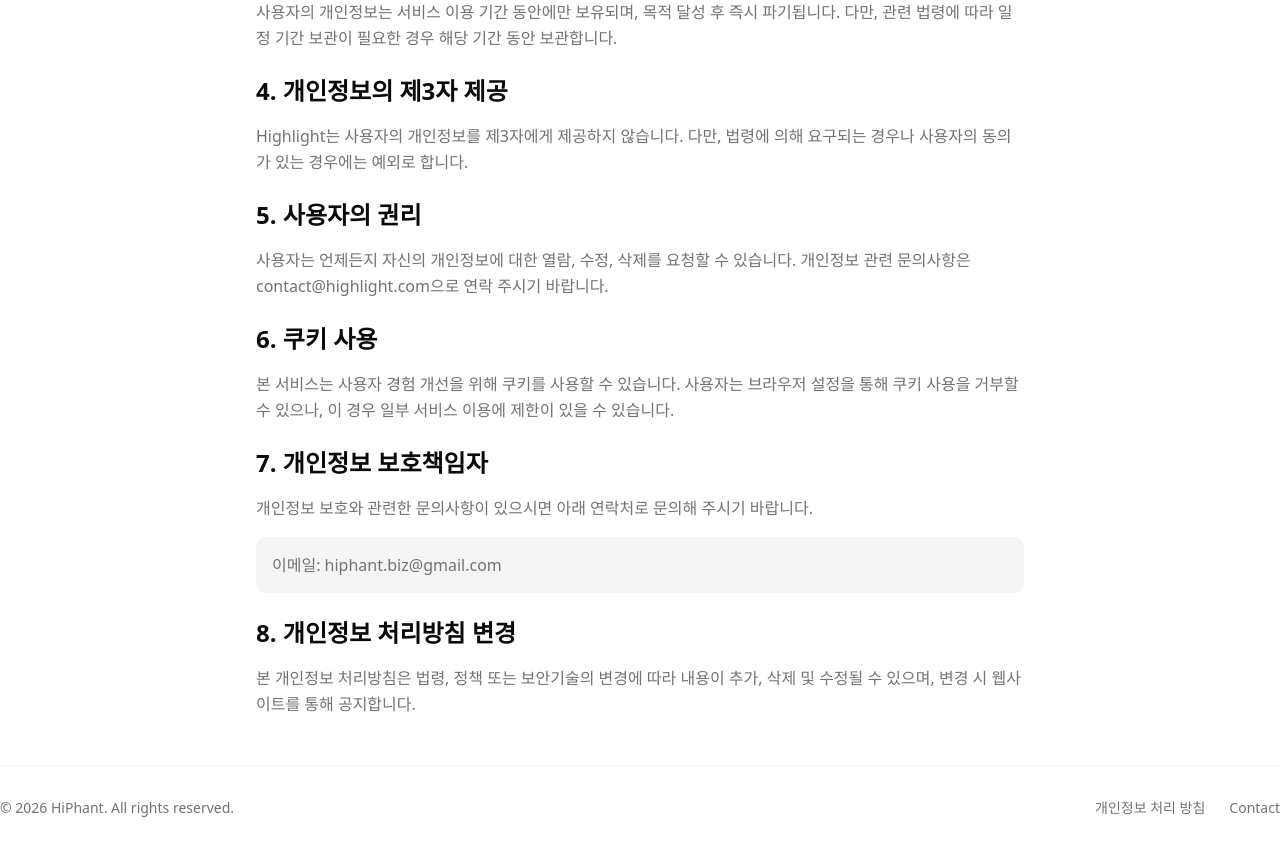
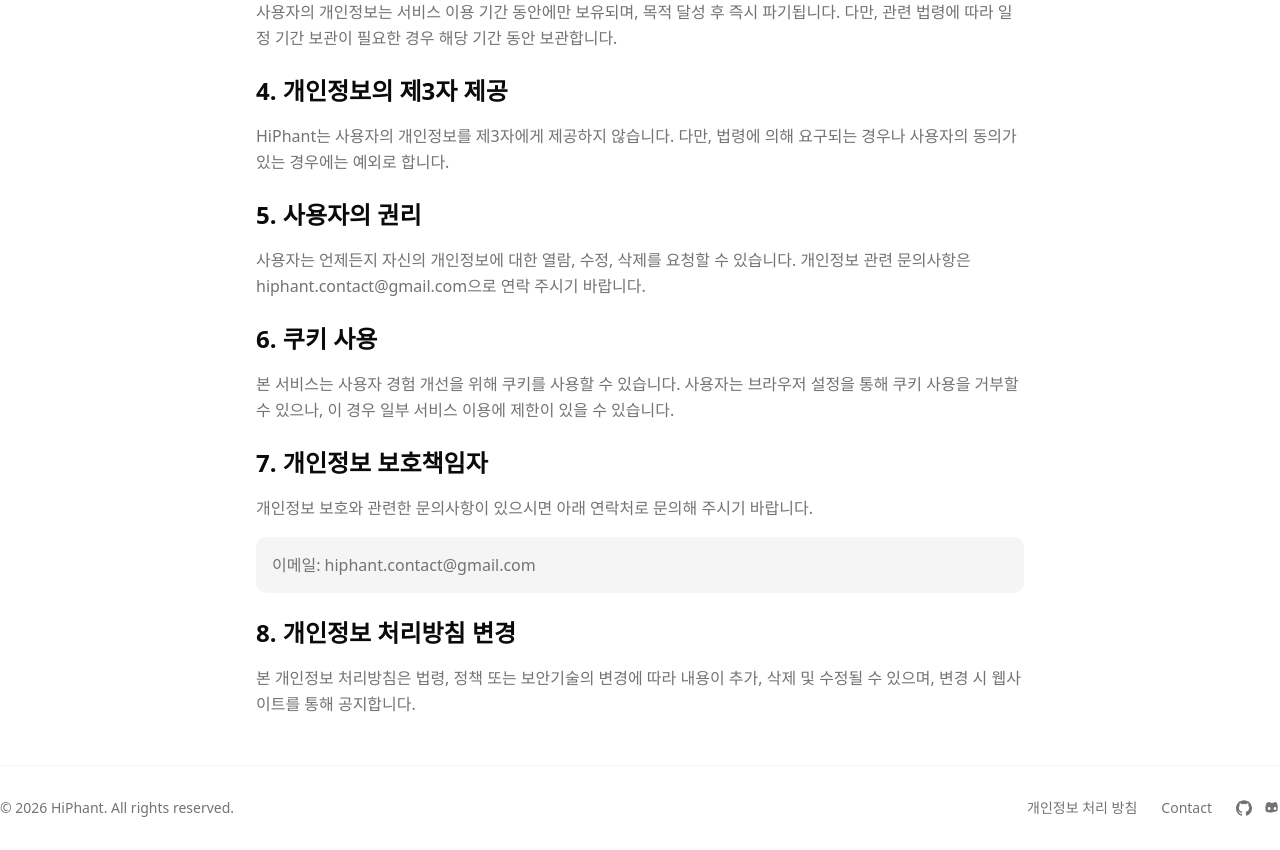
Before and after one commit to pachylover/hiphant-client, a Next.js app: page /privacy in a window 1280 px wide. Shown: the part 600-1450 px from the top of the page. Built offline with nearby package versions, Linux system fonts and the light colour scheme.

Commit message:
Add README and update privacy policy and footer contact information

```diff
--- a/app/privacy/page.tsx
+++ b/app/privacy/page.tsx
@@ -4,14 +4,14 @@ export default function PrivacyPage() {
       <div className="mx-auto max-w-3xl space-y-8">
         <div className="space-y-4">
           <h1 className="text-4xl font-bold">개인정보 처리 방침</h1>
-          <p className="text-muted-foreground">최종 수정일: 2025년 1월 10일</p>
+          <p className="text-muted-foreground">최종 수정일: 2026년 2월 18일</p>
         </div>
 
         <div className="prose prose-neutral dark:prose-invert max-w-none space-y-6">
           <section className="space-y-4">
             <h2 className="text-2xl font-semibold">1. 수집하는 개인정보</h2>
             <p className="text-muted-foreground leading-relaxed">
-              Highlight는 서비스 제공을 위해 최소한의 개인정보를 수집합니다. 사용자가 입력한 비디오 URL 정보는
+              HiPhant는 서비스 제공을 위해 최소한의 개인정보를 수집합니다. 사용자가 입력한 비디오 URL 정보는
               하이라이트 생성 목적으로만 사용되며, 별도로 저장되지 않습니다.
             </p>
           </section>
@@ -37,7 +37,7 @@ export default function PrivacyPage() {
           <section className="space-y-4">
             <h2 className="text-2xl font-semibold">4. 개인정보의 제3자 제공</h2>
             <p className="text-muted-foreground leading-relaxed">
-              Highlight는 사용자의 개인정보를 제3자에게 제공하지 않습니다. 다만, 법령에 의해 요구되는 경우나 사용자의
+              HiPhant는 사용자의 개인정보를 제3자에게 제공하지 않습니다. 다만, 법령에 의해 요구되는 경우나 사용자의
               동의가 있는 경우에는 예외로 합니다.
             </p>
           </section>
@@ -46,7 +46,7 @@ export default function PrivacyPage() {
             <h2 className="text-2xl font-semibold">5. 사용자의 권리</h2>
             <p className="text-muted-foreground leading-relaxed">
               사용자는 언제든지 자신의 개인정보에 대한 열람, 수정, 삭제를 요청할 수 있습니다. 개인정보 관련 문의사항은
-              contact@highlight.com으로 연락 주시기 바랍니다.
+              hiphant.contact@gmail.com으로 연락 주시기 바랍니다.
             </p>
           </section>
 
@@ -64,7 +64,7 @@ export default function PrivacyPage() {
               개인정보 보호와 관련한 문의사항이 있으시면 아래 연락처로 문의해 주시기 바랍니다.
             </p>
             <div className="rounded-lg bg-muted p-4 text-muted-foreground">
-              <p>이메일: hiphant.biz@gmail.com</p>
+              <p>이메일: hiphant.contact@gmail.com</p>
             </div>
           </section>
 
--- a/components/footer.tsx
+++ b/components/footer.tsx
@@ -8,15 +8,43 @@ export function Footer() {
           <p className="text-sm text-muted-foreground">© {new Date().getFullYear()} HiPhant. All rights reserved.</p>
 
           <div className="flex items-center gap-6">
+            <div className="flex items-center gap-6">
               <Link href="/privacy" className="text-sm text-muted-foreground transition-colors hover:text-foreground">
                 개인정보 처리 방침
               </Link>
               <Link
-              href="mailto:hiphant.biz@gmail.com"
+                href="mailto:hiphant.contact@gmail.com"
                 className="text-sm text-muted-foreground transition-colors hover:text-foreground"
               >
                 Contact
               </Link>
+            </div>
+
+            <div className="flex items-center gap-3">
+              <a
+                href="https://github.com/pachylover/pachy-highlight-frontend"
+                target="_blank"
+                rel="noopener noreferrer"
+                aria-label="GitHub"
+                className="text-muted-foreground hover:text-foreground transition-colors"
+              >
+                <svg className="size-4" viewBox="0 0 24 24" fill="currentColor" aria-hidden="true" xmlns="http://www.w3.org/2000/svg">
+                  <path d="M12 .296c-6.63 0-12 5.373-12 12 0 5.302 3.438 9.8 8.205 11.387.6.111.82-.261.82-.58 0-.287-.011-1.244-.017-2.252-3.338.725-4.042-1.61-4.042-1.61-.546-1.387-1.333-1.756-1.333-1.756-1.089-.745.083-.73.083-.73 1.205.085 1.839 1.237 1.839 1.237 1.07 1.834 2.809 1.304 3.495.997.108-.775.418-1.305.762-1.605-2.665-.305-5.466-1.333-5.466-5.93 0-1.31.469-2.381 1.236-3.221-.124-.303-.536-1.524.117-3.176 0 0 1.008-.322 3.301 1.23a11.5 11.5 0 0 1 3.003-.404c1.018.005 2.043.138 3.003.404 2.291-1.552 3.297-1.23 3.297-1.23.655 1.653.243 2.874.119 3.176.77.84 1.235 1.911 1.235 3.221 0 4.61-2.804 5.624-5.476 5.921.43.372.814 1.102.814 2.222 0 1.606-.014 2.901-.014 3.293 0 .322.216.697.825.579C20.565 22.092 24 17.592 24 12.296c0-6.627-5.373-12-12-12" />
+                </svg>
+              </a>
+
+              <a
+                href="#"
+                target="_blank"
+                rel="noopener noreferrer"
+                aria-label="Discord"
+                className="text-muted-foreground hover:text-foreground transition-colors"
+              >
+                <svg className="size-4" viewBox="0 0 71 55" fill="currentColor" aria-hidden="true" xmlns="http://www.w3.org/2000/svg">
+                  <path d="M60.104 4.552A58.5 58.5 0 0 0 46.323.8a41.619 41.619 0 0 0-1.98 4.05 55.771 55.771 0 0 0-14.708 0A41.59 41.59 0 0 0 26.676.8 58.498 58.498 0 0 0 11.895 4.552C4.64 19.236 5.46 33.6 8 41.84 16.052 46.72 23.84 48.04 31.36 47.76a25.24 25.24 0 0 0 6.88-1.44c.528-.18 1.032-.38 1.52-.6 4.8.24 11.56-.8 19.44-5.84 2.52-8.24 3.34-22.6-3.2-37.12zM23.04 36.76c-3.28 0-5.88-3-5.88-6.7 0-3.7 2.64-6.7 5.88-6.7s5.88 3 5.88 6.7c0 3.7-2.6 6.7-5.88 6.7zm25.92 0c-3.28 0-5.88-3-5.88-6.7 0-3.7 2.64-6.7 5.88-6.7s5.88 3 5.88 6.7c0 3.7-2.6 6.7-5.88 6.7z" />
+                </svg>
+              </a>
+            </div>
           </div>
         </div>
       </div>
```
Also changed, not shown: 1 other file (tests, documents, lock files or other folders). Lines whose indentation alone changed are shown as unchanged.
